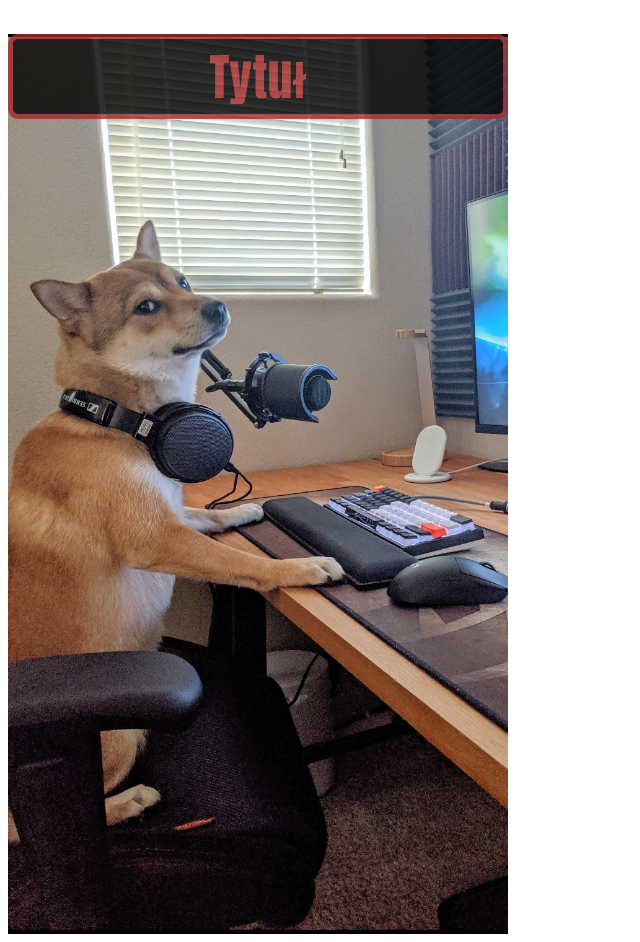
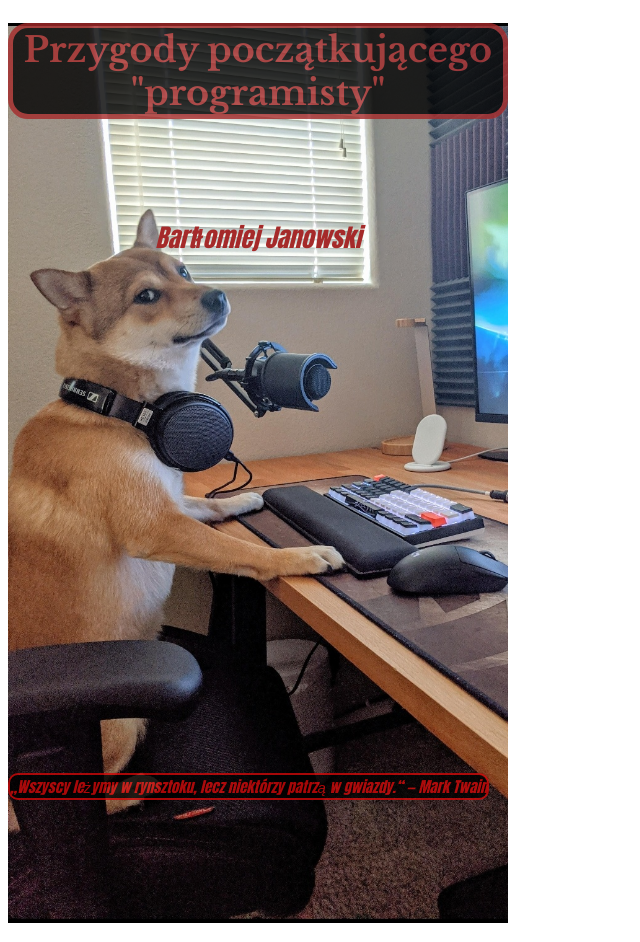
Before and after one commit to Janek1988r/Zadanie5, a plain HTML site: page index.html in a window 1280 px wide. Shown: the whole page, without its empty margins (0-640 px from the left). Drawn offline with nearby package versions, Linux system fonts and the light colour scheme.

Commit message:
Taks ready

```diff
--- a/index.html
+++ b/index.html
@@ -9,10 +9,18 @@
         <meta name="author" content="Bartek'janek'Janowski">
         <meta name="viewport" content="widtth=device-width", initial-scale="1.0">
         <link rel="stylesheet" href="styles.css">
+        <link rel="preconnect" href="https://fonts.googleapis.com">
+        <link rel="preconnect" href="https://fonts.gstatic.com" crossorigin>
+        <link href="https://fonts.googleapis.com/css2?family=Libre+Baskerville:wght@700&display=swap" rel="stylesheet">
     </head>
+    <style>
+        @import url('https://fonts.googleapis.com/css2?family=Libre+Baskerville:wght@700&display=swap');
+    </style>
 
     <body>
         <div>
-            <h1>Tytuł</h1>
+            <h1>Przygody początkującego "programisty"</h1>
+            <h2>Bartłomiej Janowski</h2>
+            <footer>„Wszyscy leżymy w rynsztoku, lecz niektórzy patrzą w gwiazdy.“ — Mark Twain</footer>
         </div>
     </body>
--- a/styles.css
+++ b/styles.css
@@ -4,17 +4,35 @@ div {
     background-image: url("okladka.jpg");
     background-repeat: no-repeat;
     background-size: cover;
+    text-align: center;
 }
 
 h1{
     margin-bottom: 100px;
-    text-align: center;
-    font: bold;
-    font-size: 50px;
+    font-size: 35px;
+    font-family: 'Libre Baskerville', serif;
+    background-color: black;opacity:0.8;
+    color: brown;
+    border-style: solid;
+    border-width: 5px;
+    border-radius: 20px;
+}
+h2{
+    font-style:italic;
+    font-size: 25px;
     font-family: Impact, Haettenschweiler, 'Arial Narrow Bold', sans-serif;
     color: brown;
-    background-color: black;opacity:0.8;
+}
+footer{
+    font-style:italic;
+    font-size: 15px;
+    font-family: Impact, Haettenschweiler, 'Arial Narrow Bold', sans-serif;
+    background-color: rgb(0, 0, 0);opacity:0.8;
+    color: rgb(207, 9, 9);
     border-style: solid;
-    border-width: 5px;
+    border-width: 2px;
     border-radius: 10px;
+    position: fixed;
+    bottom:0px;
+    text-align: center;
 }
```
